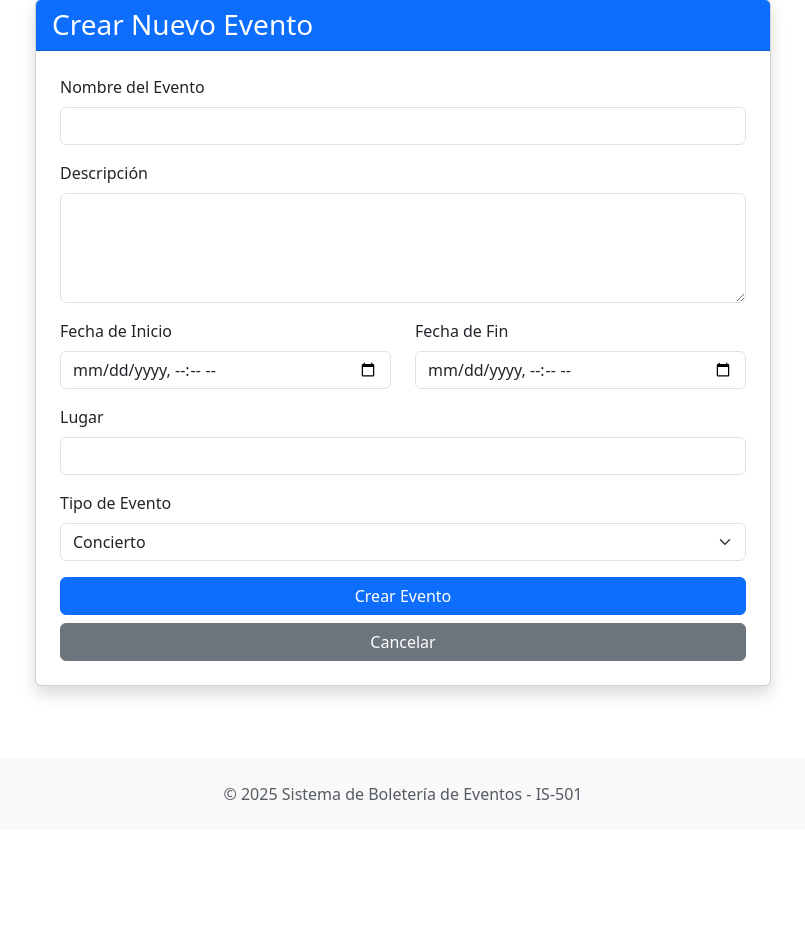
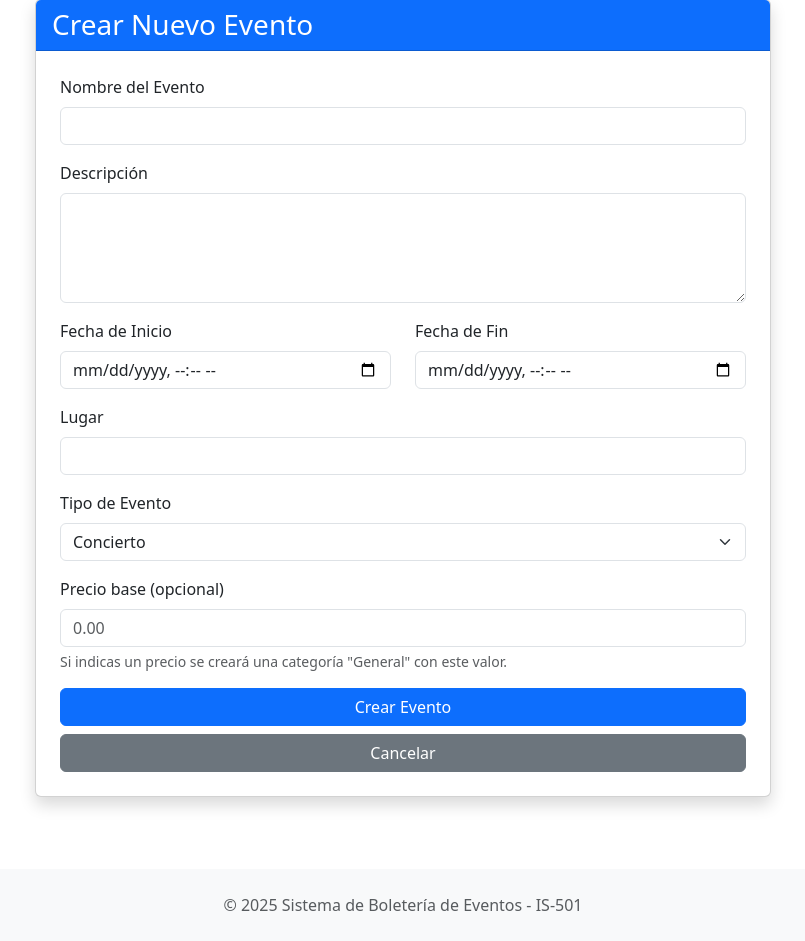
Before and after one commit to Ardon01/sistemaBoleteria, a Django app: template templates/eventos/crear.html in a window 1280 px wide. Shown: the part 81-1022 px from the top of the page, without its empty margins (237-1042 px from the left). Before the commit the page ends 881 px from the top, so only its background shows below. Run offline with Django 4.2, Linux system fonts and the light colour scheme; the template is opened without the code that fills it, so the values that code supplies are empty.

Commit message:
precio boleto exitoso

```diff
--- a/boleteria/urls.py
+++ b/boleteria/urls.py
@@ -15,7 +15,6 @@ urlpatterns = [
     path('reportes/', include('reportes.urls')),
 ]
 
-# Servir archivos media en desarrollo
 if settings.DEBUG:
     urlpatterns += static(settings.MEDIA_URL, document_root=settings.MEDIA_ROOT)
     urlpatterns += static(settings.STATIC_URL, document_root=settings.STATIC_ROOT)
--- a/reportes/views.py
+++ b/reportes/views.py
@@ -54,7 +54,6 @@ def reporte_ventas(request):
         return redirect('eventos:lista')
 
     with connection.cursor() as cursor:
-        # Reporte de ventas por evento
         cursor.execute("""
             SELECT e.nombre, COUNT(b.id_boleto) as boletos_vendidos,
                    SUM(b.precio) as total_ventas
--- a/templates/eventos/crear.html
+++ b/templates/eventos/crear.html
@@ -45,6 +45,11 @@
                                 <option value="otro">Otro</option>
                             </select>
                         </div>
+                        <div class="mb-3">
+                            <label for="precio" class="form-label">Precio base (opcional)</label>
+                            <input type="number" step="0.01" min="0" class="form-control" id="precio" name="precio" placeholder="0.00">
+                            <div class="form-text">Si indicas un precio se creará una categoría "General" con este valor.</div>
+                        </div>
                         <div class="d-grid gap-2">
                             <button type="submit" class="btn btn-primary">Crear Evento</button>
                             <a href="{% url 'eventos:lista' %}" class="btn btn-secondary">Cancelar</a>
--- a/usuarios/views.py
+++ b/usuarios/views.py
@@ -81,7 +81,6 @@ def registro(request):
                     VALUES (%s, %s)
                 """, [usuario_id, rol_id])
 
-                # Insertar en Clientes (tabla solo guarda id_usuario según el esquema)
                 cursor.execute("""
                     INSERT INTO Clientes (id_usuario) VALUES (%s)
                 """, [usuario_id])
```
Also changed, not shown: boletos/views.py (+5 -4 lines), eventos/views.py (+19 -3 lines), pagos/views.py (+15 -7 lines).
